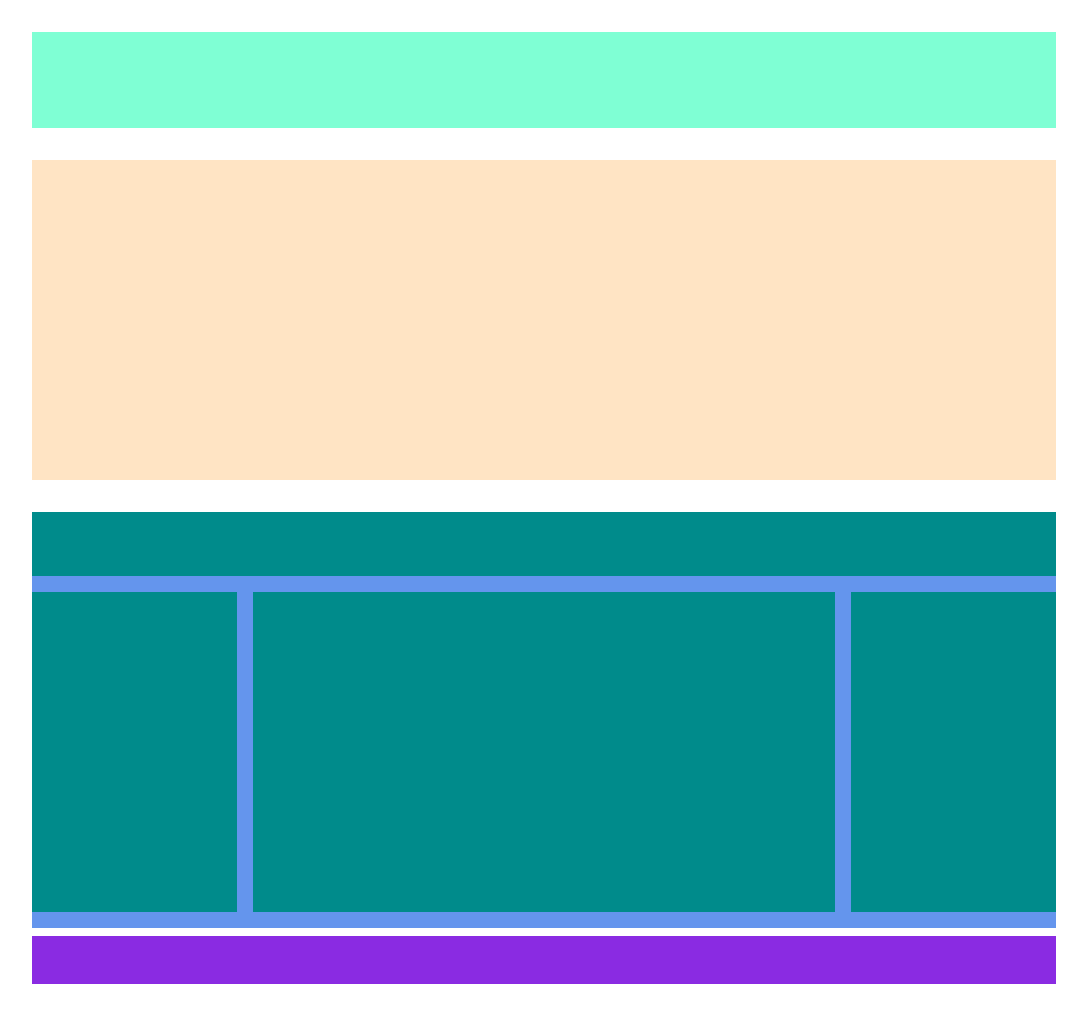
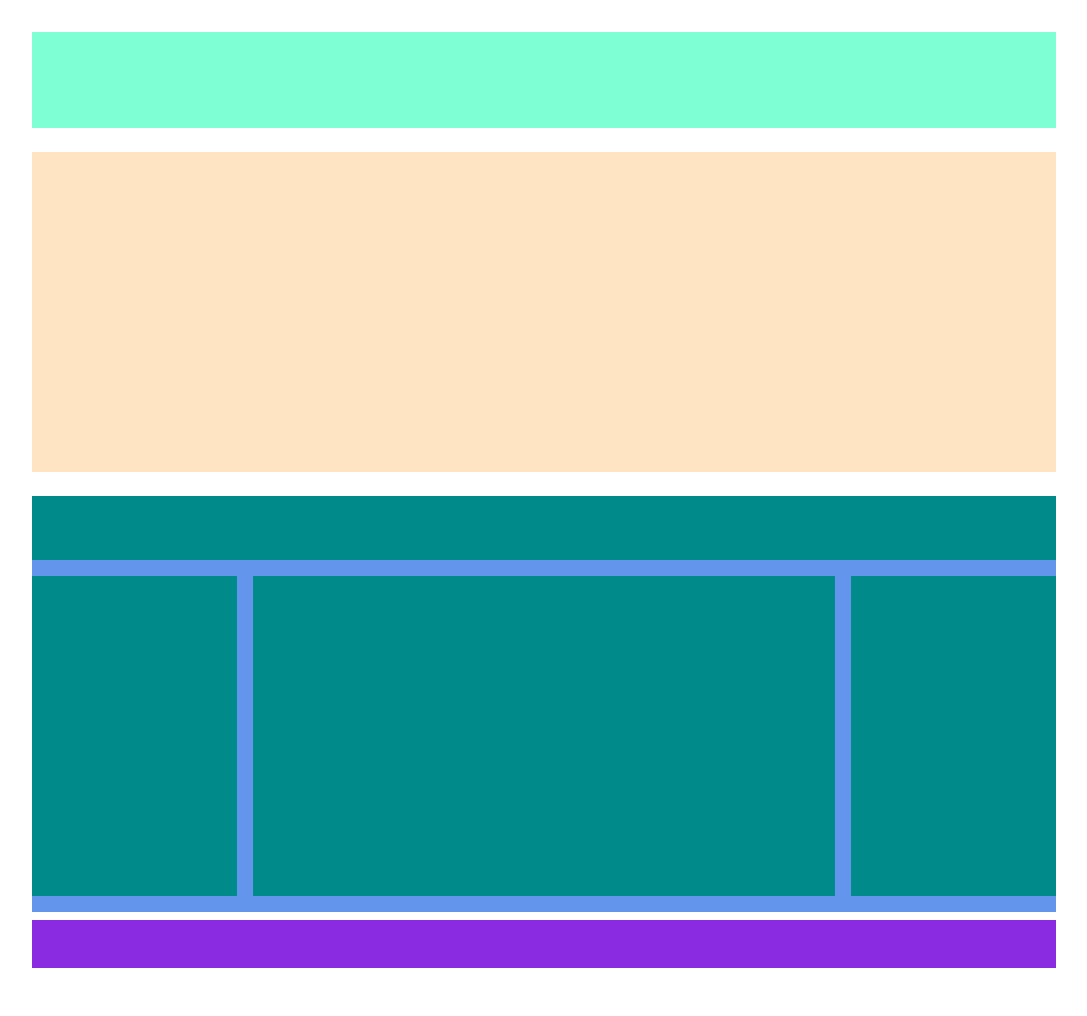
Before and after one commit to comemaino/-htmlcss-struttura-wp, a plain HTML site: page index.html in a window 1280 px wide. Shown: the whole page, without its empty margins (96-1183 px from the left). Drawn offline with Linux system fonts and the light colour scheme.

Commit message:
correzione

```diff
--- a/css/style.css
+++ b/css/style.css
@@ -5,24 +5,33 @@
     margin: 0;
 }
 
+html {
+    font-size: 100%;
+}
+
 /* COMMON */
 .container {
     width: 80%;
+    max-width: 1400px;
     margin: 2em auto;
-}
-
-.mb-2em {
-    margin-bottom: 2em;
-}
-
-.mb-1em {
-    margin-bottom: 1em;
 }
 
 .clearfix::after {
     display: table;
     content: "";
     clear: both;
+}
+
+.mb05 {
+    margin-bottom: .5em;
+}
+
+.mb10 {
+    margin-bottom: 1em;
+}
+
+.mb15 {
+    margin-bottom: 1.5em;
 }
 
 /* HEADER */
@@ -39,13 +48,15 @@
 
 .content {
     background-color: #6495ed;
-    padding-bottom: 1em;
-    margin-bottom: .5em;
 }
 
 .content-header {
     height: 4em;
     background-color: #008b8b;
+}
+
+.content-main {
+    padding: 1em 0;
 }
 
 .column {
--- a/index.html
+++ b/index.html
@@ -9,38 +9,44 @@
 </head>
 <body>
     <div class="container">
+<!-- HEADER -->
         <header>
-            <div class="header mb-2em">
+            <div class="header mb15">
 
             </div>
         </header>
+<!-- /HEADER -->
+<!-- MAIN -->
         <main>
-            <div class="jumbotron mb-2em">
+            <section class="jumbotron mb15">
 
-            </div>
-            <div class="content clearfix">
-                <div class="content-header mb-1em">
+            </section>
+            <section class="content mb05">
+                <div class="content-header">
 
                 </div>
-                <div class="content-main mb-1em">
-                    <div class="column side">
+                <div class="content-main clearfix">
+                    <div class="column side col-left">
 
                     </div>
                     <div class="column mid">
 
                     </div>
-                    <div class="column side">
+                    <div class="column side col-right">
 
                     </div>
                 </div>
 
-            </div>
+            </section>
         </main>
+<!-- /MAIN -->
+<!-- FOOTER -->
         <footer>
             <div class="footer">
 
             </div>
         </footer>
+<!-- /FOOTER -->
     </div>
 </body>
 </html>
```
